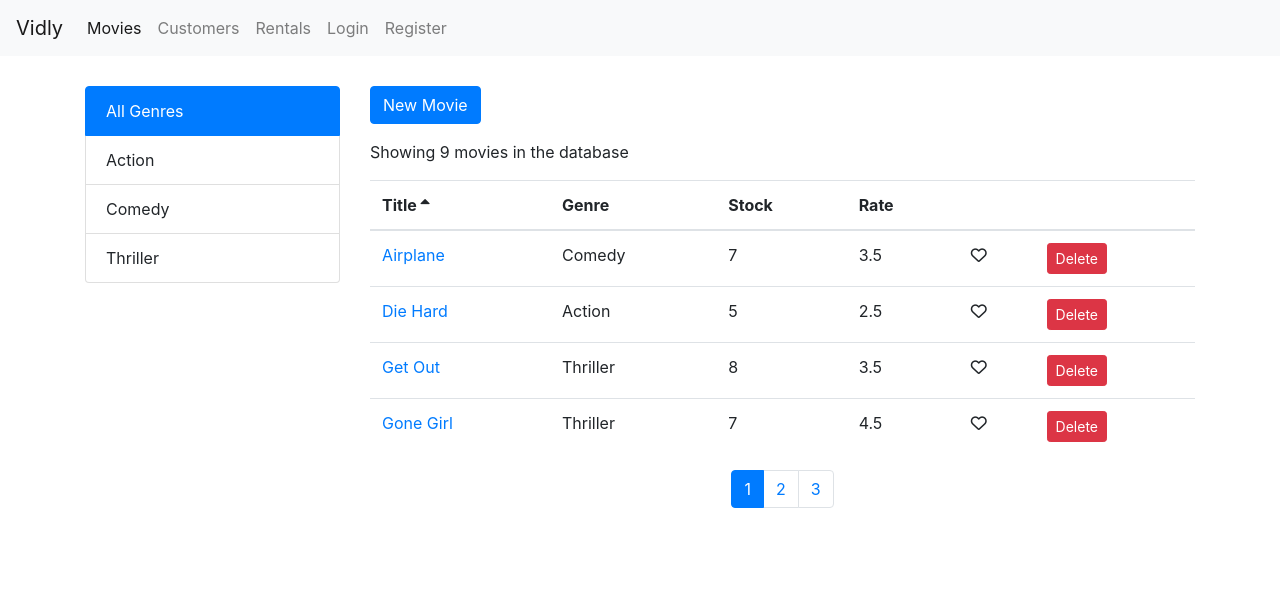
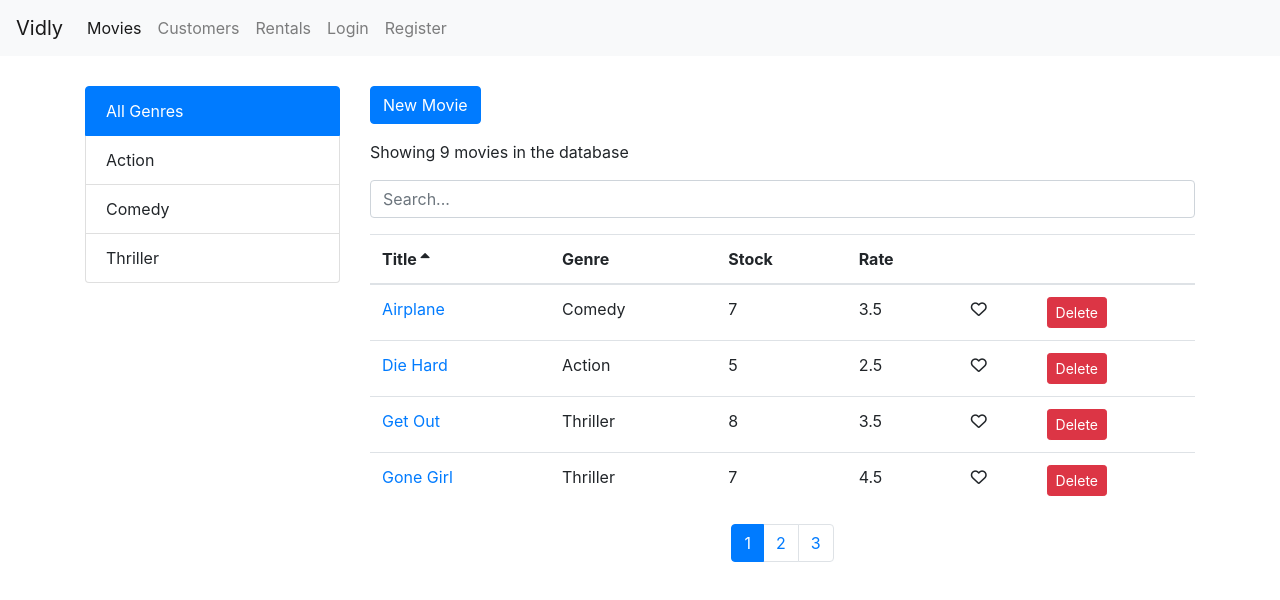
Before and after one commit to vespaill/React-Vidly, a React (Create React App) app: page /movies in a window 1280 px wide. Shown: the top 600 px of the page. Built offline with nearby package versions, Linux system fonts and the light colour scheme.

Commit message:
SearchBox component

```diff
--- a/src/components/common/form.jsx
+++ b/src/components/common/form.jsx
@@ -19,7 +19,7 @@ class Form extends Component {
     for (let item of error.details) errors[item.path[0]] = item.message;
     return errors;
 
-    /* Alternative way using reduce */
+    /* Alternative way using Array.reduce */
     // return error.details.reduce((prev, cur) => ({
     //   ...prev,
     //   [cur.path[0]]: cur.message
@@ -81,7 +81,6 @@ class Form extends Component {
 
   renderInput(name, label, type = 'text', autoFocus = false) {
     const { data, errors } = this.state;
-
     return (
       <Input
         name={name}
--- a/src/components/movies.jsx
+++ b/src/components/movies.jsx
@@ -7,14 +7,16 @@ import { getGenres } from '../services/fakeGenreService';
 import { paginate } from '../utils/paginate';
 import _ from 'lodash';
 import { Link } from 'react-router-dom';
+import SearchBox from './searchBox';
 
 class Movies extends Component {
   state = {
     movies: [],
     genres: [],
-    selectedGenre: {},
     currentPage: 1,
     pageSize: 4,
+    searchQuery: '',
+    selectedGenre: null,
     sortColumn: { path: 'title', order: 'asc' }
   };
 
@@ -27,7 +29,8 @@ class Movies extends Component {
     this.setState({
       movies: getMovies(),
       genres: [selectedGenre, ...getGenres()],
-      selectedGenre
+      selectedGenre,
+      searchQuery: ''
     });
   }
 
@@ -49,11 +52,15 @@ class Movies extends Component {
   };
 
   handleGenreSelect = genre => {
-    this.setState({ selectedGenre: genre, currentPage: 1 });
+    this.setState({ selectedGenre: genre, searchQuery: '', currentPage: 1 });
   };
 
   handleSort = sortColumn => {
     this.setState({ sortColumn });
+  };
+
+  handleSearch = query => {
+    this.setState({ searchQuery: query, selectedGenre: null, currentPage: 1, });
   };
 
   /**
@@ -67,17 +74,26 @@ class Movies extends Component {
       currentPage,
       sortColumn,
       selectedGenre,
+      searchQuery,
       movies: allMovies
     } = this.state;
 
-    const filtered =
-      selectedGenre && selectedGenre._id
+    const moviesFilteredGenre =
+      searchQuery === '' && selectedGenre && selectedGenre._id
         ? allMovies.filter(m => m.genre._id === selectedGenre._id)
-        : allMovies;
-    const sorted = _.orderBy(filtered, [sortColumn.path], [sortColumn.order]);
+        : allMovies.filter(m =>
+            m.title.toLowerCase().includes(searchQuery.toLowerCase())
+          );
+
+    const sorted = _.orderBy(
+      moviesFilteredGenre,
+      [sortColumn.path],
+      [sortColumn.order]
+    );
+
     const movies = paginate(sorted, currentPage, pageSize);
 
-    return { totalCount: filtered.length, movies };
+    return { totalCount: moviesFilteredGenre.length, movies };
   };
 
   render() {
@@ -85,7 +101,7 @@ class Movies extends Component {
 
     if (count === 0) return <p>There are no movies in the database</p>;
 
-    const { pageSize, currentPage, sortColumn } = this.state;
+    const { pageSize, currentPage, sortColumn, searchQuery } = this.state;
     const { totalCount, movies } = this.getPagedData();
 
     return (
@@ -98,8 +114,14 @@ class Movies extends Component {
           />
         </div>
         <div className="col">
-          <Link className="btn btn-primary mb-3" to='/movies/new'>New Movie</Link>
+          <Link className="btn btn-primary mb-3" to="/movies/new">
+            New Movie
+          </Link>
           <p>Showing {totalCount} movies in the database</p>
+          <SearchBox
+            value={searchQuery}
+            onChange={this.handleSearch}
+          />
           <MoviesTable
             movies={movies}
             sortColumn={sortColumn}
--- /dev/null
+++ b/src/components/searchBox.jsx
@@ -0,0 +1,14 @@
+import React from 'react';
+
+const SearchBox = ({ value, onChange }) => (
+  <input
+    type="text"
+    name="query"
+    className="form-control my-3"
+    placeholder="Search..."
+    value={value}
+    onChange={e => onChange(e.currentTarget.value)}
+  />
+);
+
+export default SearchBox;
```
Also changed, not shown: src/components/movieForm.jsx (+6 -3 lines).
